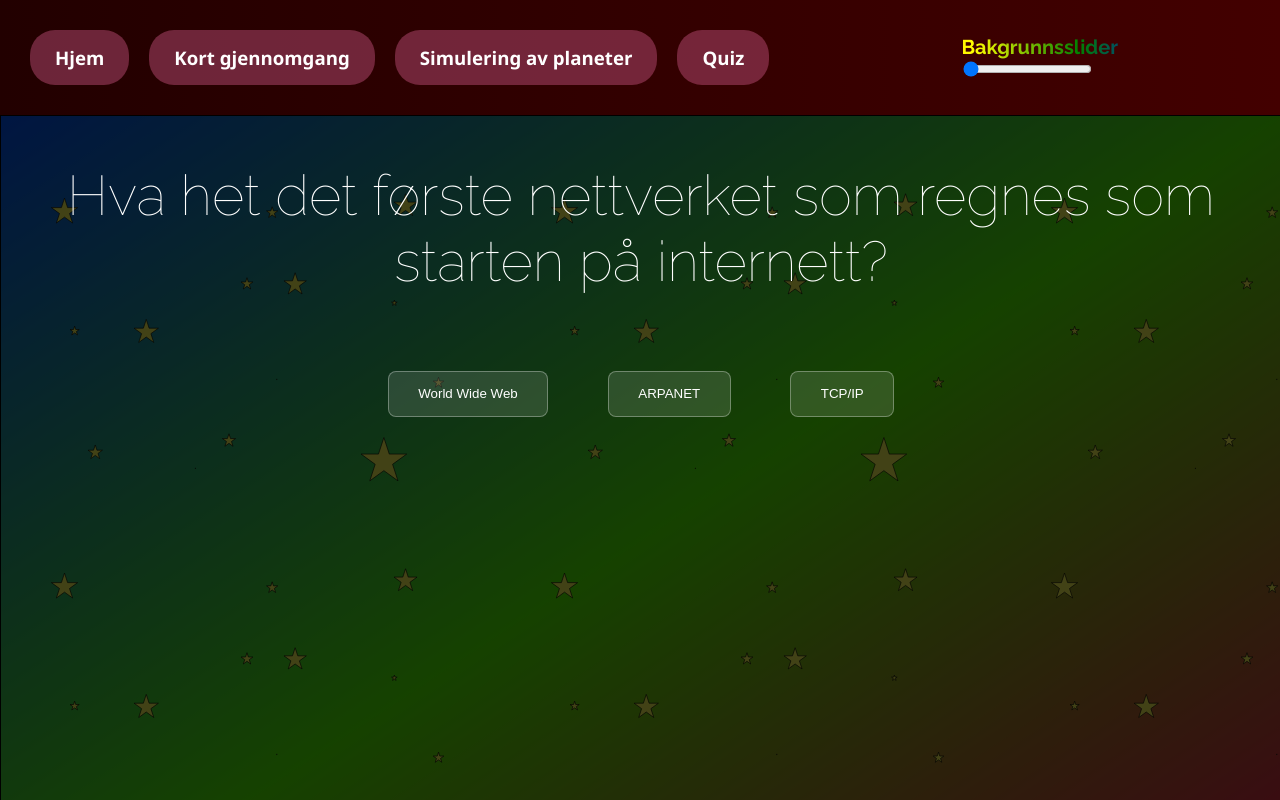
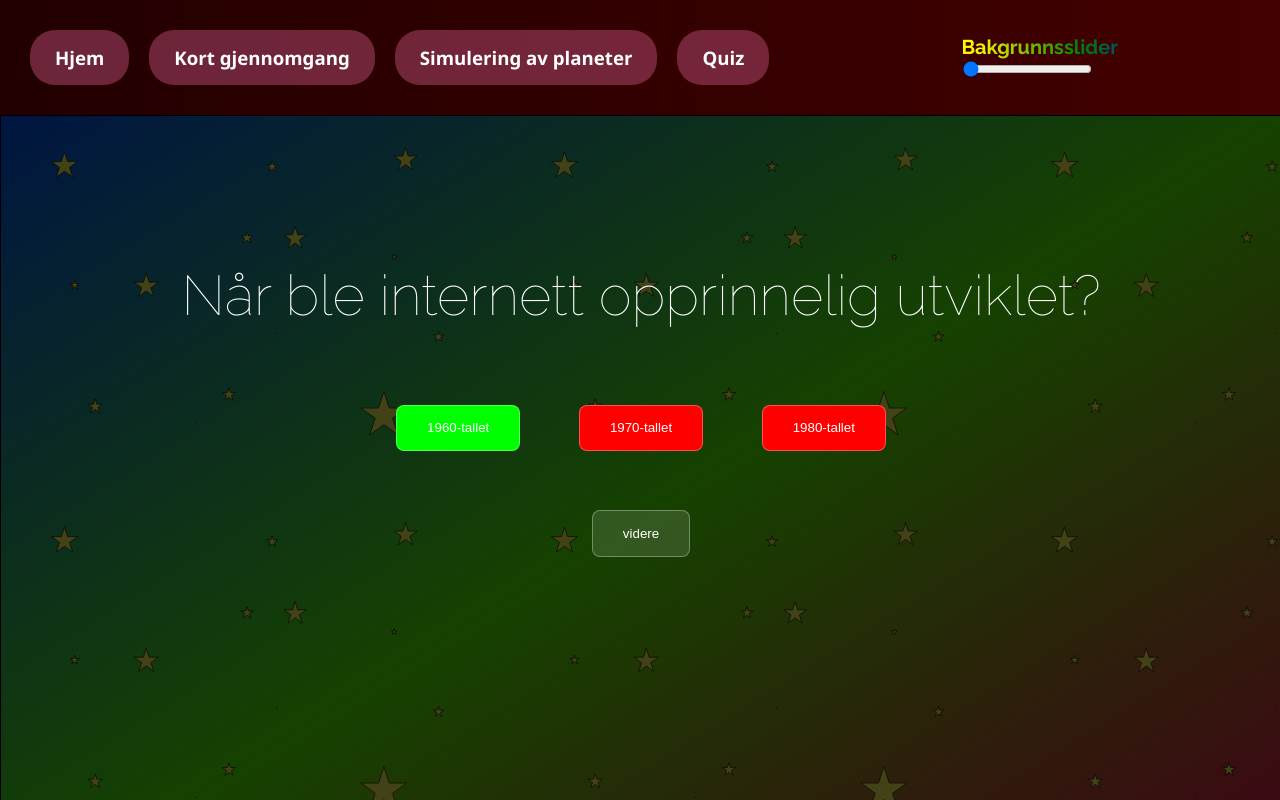
Before and after one commit to martinIsHere/IT2, a SvelteKit app in the folder Svelte/: page /quiz in a window 1280 px wide. Both pictures are taken after a click on the button "1960-tallet". Shown: the top 800 px of the page. Built offline with nearby package versions, Linux system fonts and the light colour scheme.

Commit message:
quiz finished

```diff
--- a/Svelte/src/routes/quiz/+page.svelte
+++ b/Svelte/src/routes/quiz/+page.svelte
@@ -21,14 +21,25 @@
   let current = 0;
   let score = 0;
   let finished = false;
+  let answer_selected = false;
 
-  function answer(index) {
+  function select_answer(index) {
     if (index === questions[current].correct) score++;
+    answer_selected = true;
+  }
+
+  function confirm_answer() {
     if (current < questions.length - 1) {
       current++;
     } else {
       finished = true;
     }
+    answer_selected = false;
+  }
+
+  function get_color(question, index) {
+    if (index == question.correct) return "#00FF00";
+    return "#FF0000";
   }
 </script>
 
@@ -47,15 +58,34 @@
   .bekreft_knapp:hover {
     background-color: #ffffff40;
   }
+  .bekreft_knapp_no_hover {
+    padding: 2ch 4ch;
+    margin: 4ch 4ch;
+    text-align: center;
+    background-color: #ffffff20; /* semi-transparent white */
+    border: 1px solid #ffffff50;
+    border-radius: 8px;
+    color: white;
+    cursor: cursor;
+    transition: background-color 0.3s;
+  }
 </style>
 
 <div style="z-index:0; position: fixed; min-width: 100vw;min-height: 100vh;left:0;top:0; background-color: #000000bd;"></div>
+<div style="min-height:100px;"></div>
 <div style="z-index:1;position: relative; text-align: center;">
   {#if !finished}
     <h2>{questions[current].text}</h2>
-    {#each questions[current].options as option, i}
-      <button class="bekreft_knapp" on:click={() => answer(i)}>{option}</button>
-    {/each}
+    {#if !answer_selected} <!-- holder på å velge svar -->
+      {#each questions[current].options as option, i (i)}
+        <button class="bekreft_knapp" on:click={() => select_answer(i)}>{option}</button>
+      {/each}
+    {:else} <!-- har valgt, men ikke gått videre-->
+      {#each questions[current].options as option, i (i)}
+        <button class="bekreft_knapp_no_hover" style="background-color: {get_color(questions[current], i)};">{option}</button>
+      {/each}
+      <br><button class="bekreft_knapp" on:click={confirm_answer}>videre</button>
+    {/if}
   {:else}
     <h2>Quiz ferdig!</h2>
     <p style="text-align: center;">Du fikk {score} av {questions.length} <span style="color:#00FF00;font-weight:normal;">riktige</span>.</p>
```
